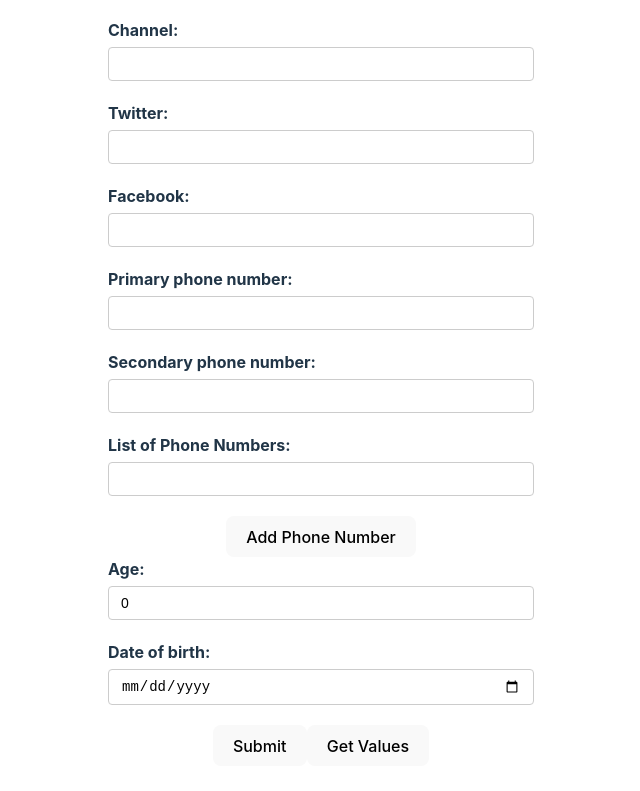
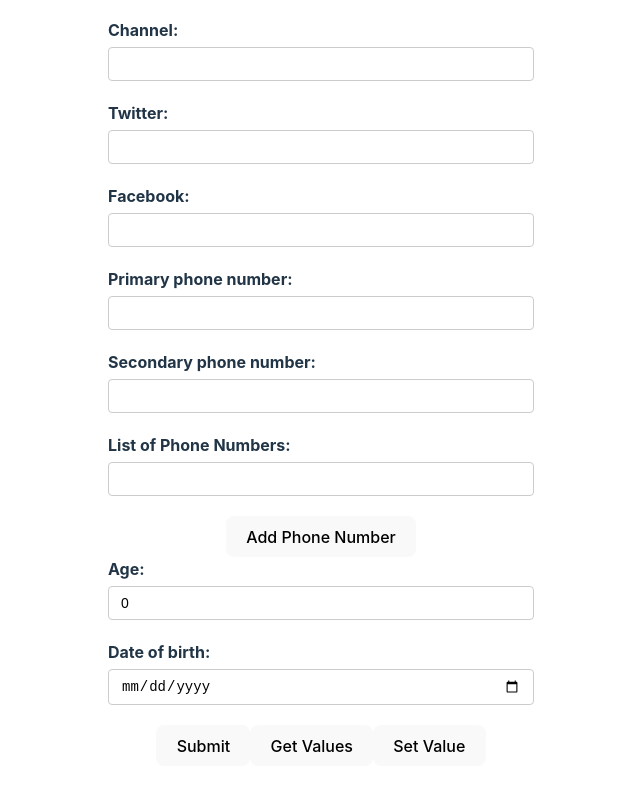
Before and after one commit to muzaffarbhat07/react-hook-form-basics, a React (Vite) app in the folder rhf-demo/: page / in a window 1280 px wide. Shown: the part 305-1096 px from the top of the page, without its empty margins (319-959 px from the left). Built offline with nearby package versions, Linux system fonts and the light colour scheme.

Commit message:
set field values

```diff
--- a/rhf-demo/src/components/YoutubeForm.tsx
+++ b/rhf-demo/src/components/YoutubeForm.tsx
@@ -36,7 +36,7 @@
       dob: new Date()
     }
   });
-  const { register, control, handleSubmit, formState, watch, getValues } = form;
+  const { register, control, handleSubmit, formState, watch, getValues, setValue } = form;
   //register allows us to register the input fields with the form to control/track their values
   // const { name, ref, onChange, onBlur } = register('username');
 
@@ -69,6 +69,17 @@
     console.log('Form values = ', getValues()); //get all values
     console.log('Email = ', getValues('email')); //get value of email field
     console.log('Multiple values = ', getValues(['username', 'email'])); //get values of multiple fields
+  }
+
+  const handleSetValue = () => {
+    setValue('username', 'admin'); //set value of username field
+    //by default, setValue does not affect the states of the field value like touched, dirty
+    //to update the states, pass the second argument as below
+    setValue('email', 'myemail@example.com', {
+      shouldValidate: true,
+      shouldDirty: true,
+      shouldTouch: true
+    })
   }
 
   renderCount++;
@@ -257,6 +268,7 @@
 
         <button type="submit">Submit</button>
         <button type="button" onClick={handleGetValues}>Get Values</button>
+        <button type="button" onClick={handleSetValue}>Set Value</button>
       </form>
       <DevTool control={control}/>
     </div>
```
